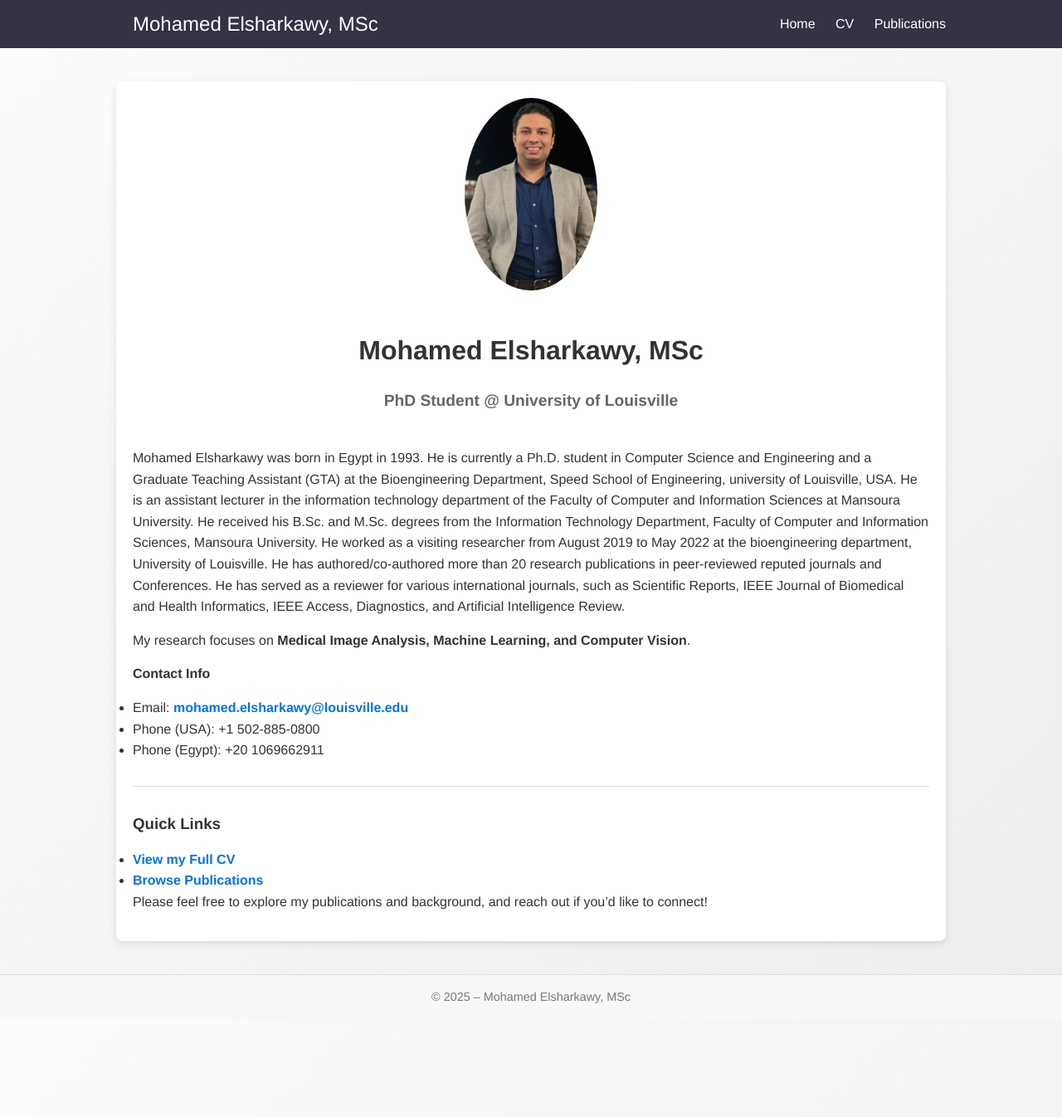
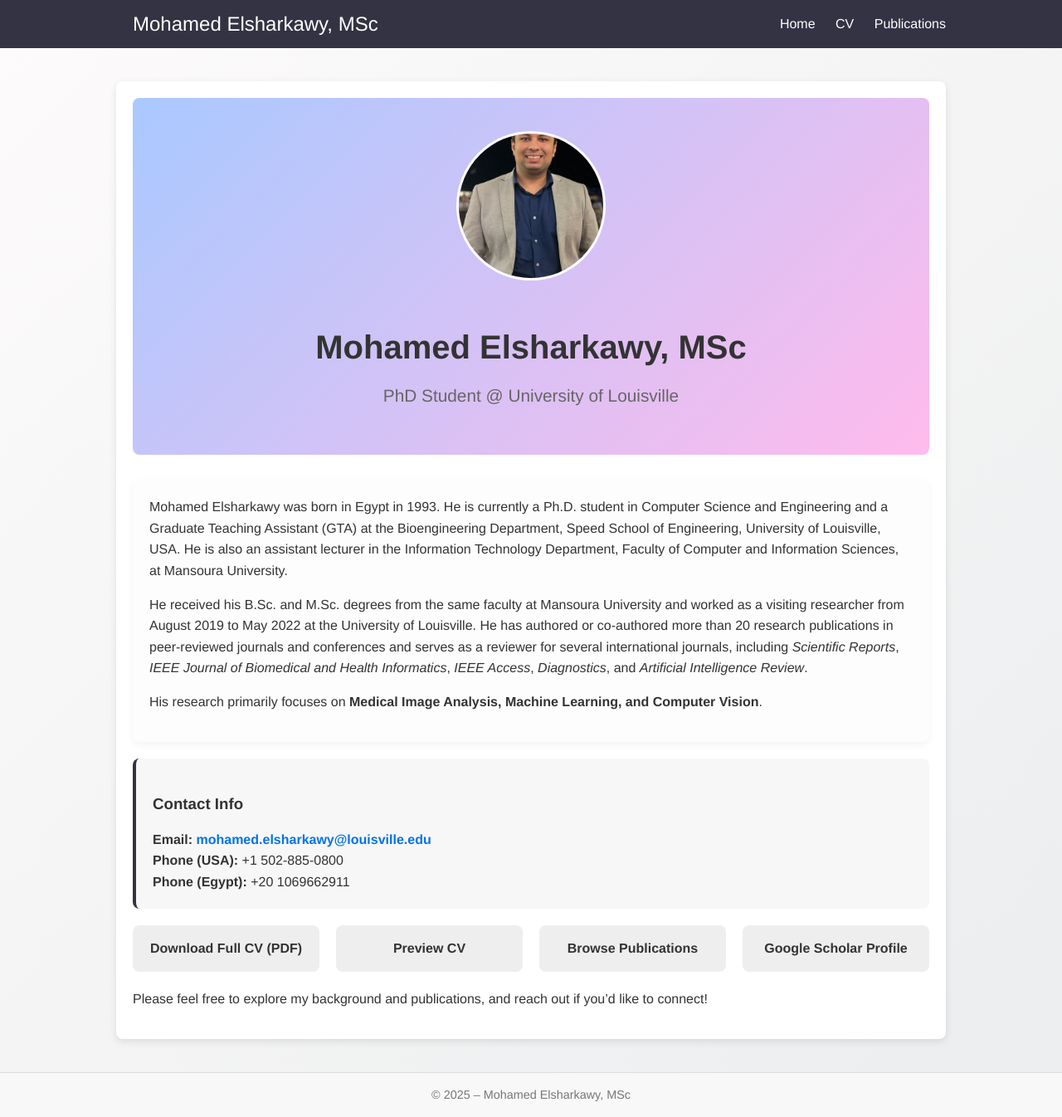
Before and after one commit to mohmedelsharkawy/mohmedelsharkawy.github.io, a Jekyll site: the page built from index.md, in a window 1280 px wide. Shown: the whole page at 83% size. Built offline with Jekyll 4.4.1, drawn with Linux system fonts in a browser that asks for light colours; before the commit the page ends 1229 px from its top, so only the background shows below that.

Commit message:
Update index.md

```diff
--- a/index.md
+++ b/index.md
@@ -3,6 +3,88 @@ layout: default
 title: "Home"
 ---
 
+<style>
+/* Inline styles to enhance the homepage look */
+
+/* HERO SECTION: gradient background, centered content */
+.hero {
+  position: relative;
+  background: linear-gradient(135deg, #a9c9ff 0%, #ffbbec 100%);
+  color: #fff;
+  text-align: center;
+  padding: 40px 20px;
+  border-radius: 8px;
+  margin-bottom: 30px;
+}
+
+.hero img {
+  border: 3px solid #fff;
+  border-radius: 50%;
+  width: 180px;
+  height: 180px;
+  object-fit: cover;
+}
+
+.hero h1 {
+  font-size: 2.5rem;
+  margin-top: 20px;
+}
+
+.hero h2 {
+  font-size: 1.3rem;
+  margin-top: 10px;
+  font-weight: 400;
+}
+
+/* INTRO SECTION */
+.intro {
+  background-color: #fdfdfd;
+  padding: 20px;
+  border-radius: 8px;
+  margin-bottom: 20px;
+  box-shadow: 0 3px 10px rgba(0,0,0,0.05);
+}
+
+/* CONTACT CARD */
+.contact-card {
+  background-color: #f7f7f7;
+  padding: 20px;
+  border-left: 4px solid #334;
+  border-radius: 8px;
+  margin-bottom: 20px;
+}
+
+/* QUICK LINKS GRID */
+.quick-links {
+  display: flex;
+  flex-wrap: wrap;
+  gap: 20px;
+  margin-bottom: 20px;
+}
+
+.quick-link-item {
+  flex: 1 1 calc(25% - 20px); /* 4 items per row if space allows */
+  min-width: 180px;
+  background: #eee;
+  text-align: center;
+  padding: 15px;
+  border-radius: 8px;
+  transition: background 0.3s, transform 0.3s;
+}
+
+.quick-link-item:hover {
+  background: #ddd;
+  transform: translateY(-2px);
+}
+
+.quick-link-item a {
+  text-decoration: none;
+  color: #333;
+  font-weight: 600;
+}
+</style>
+
+<!-- HERO SECTION -->
 <div class="hero">
   <img
     src="/assets/images/sharkawy.jpg"
@@ -12,20 +94,53 @@ title: "Home"
   <h2>PhD Student @ University of Louisville</h2>
 </div>
 
-Mohamed Elsharkawy was born in Egypt in 1993. He is currently a Ph.D. student in Computer Science and Engineering and a Graduate Teaching Assistant (GTA) at the Bioengineering Department, Speed School of Engineering, university of Louisville, USA. He is an assistant lecturer in the information technology department of the Faculty of Computer and Information Sciences at Mansoura University.
-He received his B.Sc. and M.Sc. degrees from the Information Technology Department, Faculty of Computer and Information Sciences, Mansoura University. He worked as a visiting researcher from August 2019 to May 2022 at the bioengineering department, University of Louisville. He has authored/co-authored more than 20 research publications in peer-reviewed reputed journals and Conferences. He has served as a reviewer for various international journals, such as Scientific Reports, IEEE Journal of Biomedical and Health Informatics, IEEE Access, Diagnostics, and Artificial Intelligence Review.
+<!-- INTRO / ABOUT SECTION -->
+<div class="intro">
+  <p>
+    Mohamed Elsharkawy was born in Egypt in 1993. He is currently a Ph.D. student in Computer Science and Engineering and a Graduate Teaching Assistant (GTA) at the Bioengineering Department, Speed School of Engineering, University of Louisville, USA. He is also an assistant lecturer in the Information Technology Department, Faculty of Computer and Information Sciences, at Mansoura University.
+  </p>
+  <p>
+    He received his B.Sc. and M.Sc. degrees from the same faculty at Mansoura University and worked as a visiting researcher from August 2019 to May 2022 at the University of Louisville. He has authored or co-authored more than 20 research publications in peer-reviewed journals and conferences and serves as a reviewer for several international journals, including <em>Scientific Reports</em>, <em>IEEE Journal of Biomedical and Health Informatics</em>, <em>IEEE Access</em>, <em>Diagnostics</em>, and <em>Artificial Intelligence Review</em>.
+  </p>
+  <p>
+    His research primarily focuses on <strong>Medical Image Analysis, Machine Learning, and Computer Vision</strong>.
+  </p>
+</div>
 
-My research focuses on **Medical Image Analysis, Machine Learning, and Computer Vision**.
+<!-- CONTACT CARD -->
+<div class="contact-card">
+  <h3>Contact Info</h3>
+  <ul style="list-style:none; padding-left:0;">
+    <li><strong>Email:</strong> <a href="mailto:mohamed.elsharkawy@louisville.edu">mohamed.elsharkawy@louisville.edu</a></li>
+    <li><strong>Phone (USA):</strong> +1 502-885-0800</li>
+    <li><strong>Phone (Egypt):</strong> +20 1069662911</li>
+  </ul>
+</div>
 
-**Contact Info**
-- Email: [mohamed.elsharkawy@louisville.edu](mailto:mohamed.elsharkawy@louisville.edu)
-- Phone (USA): +1 502-885-0800
-- Phone (Egypt): +20 1069662911
+<!-- QUICK LINKS -->
+<div class="quick-links">
+  <div class="quick-link-item">
+    <a href="/assets/files/ElsharkawyCV.pdf" target="_blank">
+      Download Full CV (PDF)
+    </a>
+  </div>
+  <div class="quick-link-item">
+    <a href="/cv/">
+      Preview CV
+    </a>
+  </div>
+  <div class="quick-link-item">
+    <a href="/publications/">
+      Browse Publications
+    </a>
+  </div>
+  <div class="quick-link-item">
+    <a href="https://scholar.google.com/citations?user=IknnHU4AAAAJ&hl=en" target="_blank" rel="noopener">
+      Google Scholar Profile
+    </a>
+  </div>
+</div>
 
-<hr/>
-
-### Quick Links
-- [View my Full CV](/cv/)
-- [Browse Publications](/publications/)
-
-Please feel free to explore my publications and background, and reach out if you’d like to connect!
+<p>
+  Please feel free to explore my background and publications, and reach out if you’d like to connect!
+</p>
```
